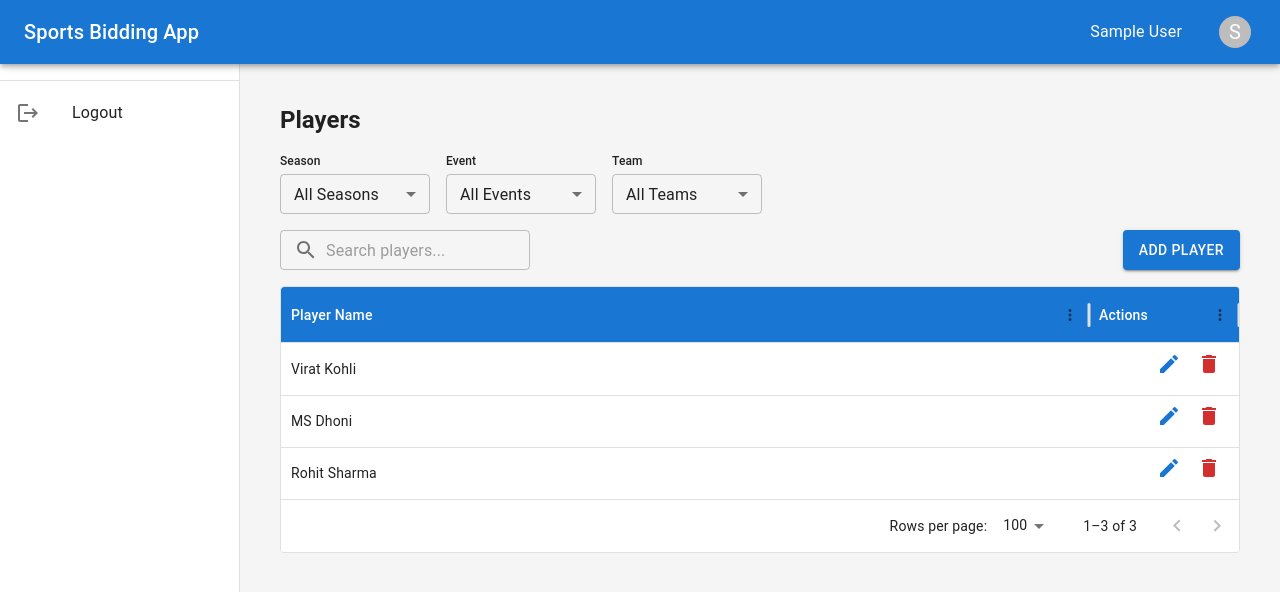
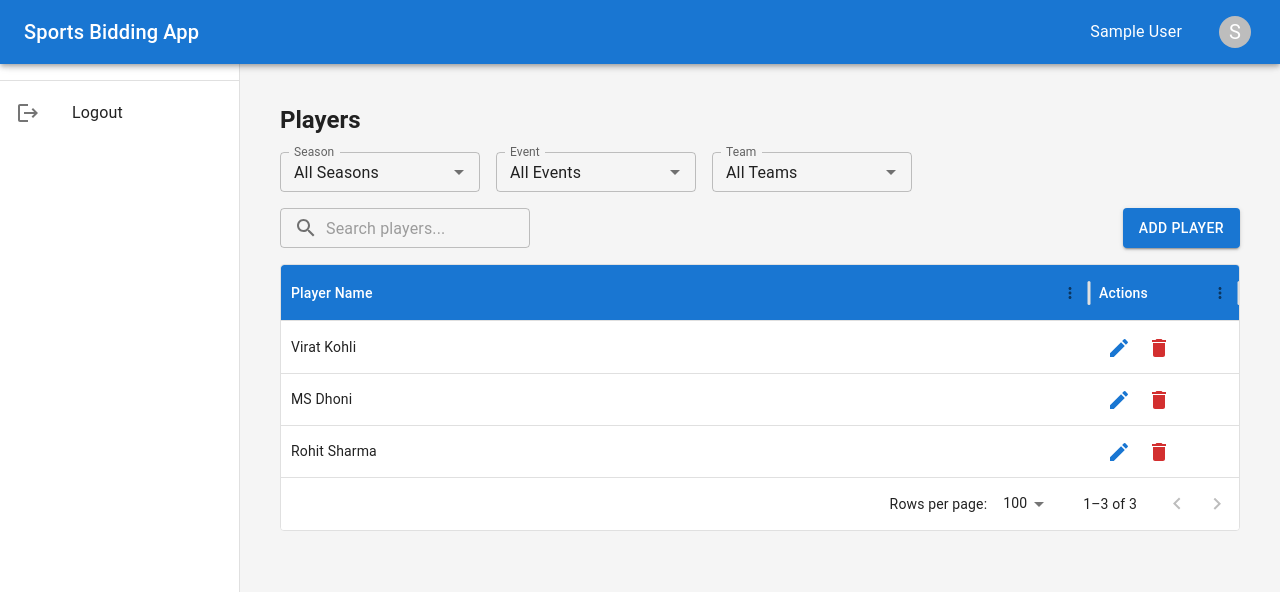
Before and after one commit to jibingzeropixels/auction_app_web, a Next.js app: page /dashboard/players in a window 1280 px wide. Shown: the top 592 px of the page. Built offline with nearby package versions, Linux system fonts and the light colour scheme; sample sign-in values are in the browser's storage.

Commit message:
replaced dropdown with searchdropdown and eye icon added

```diff
--- a/src/app/dashboard/players/page.tsx
+++ b/src/app/dashboard/players/page.tsx
@@ -14,29 +14,46 @@ import {
   IconButton,
   TextField,
   InputAdornment,
-  Select,
-  MenuItem,
   FormControl,
+  Autocomplete,
 } from "@mui/material";
 import EditIcon from "@mui/icons-material/Edit";
 import DeleteIcon from "@mui/icons-material/Delete";
 import SearchIcon from "@mui/icons-material/Search";
 
-const seasons = [
+type Season = { id: number | "all"; name: string };
+type EventType = { id: number | "all"; name: string; seasonId: number };
+type TeamType = { id: number | "all"; name: string; eventId: number };
+
+const seasons: Season[] = [
   { id: 1, name: "2025-2026" },
   { id: 2, name: "2026-2027" },
 ];
 
-const events = [
+const events: EventType[] = [
   { id: 1, name: "Men's Cricket", seasonId: 1 },
   { id: 2, name: "Women's Cricket", seasonId: 1 },
   { id: 3, name: "Junior Cricket", seasonId: 2 },
 ];
 
-const teams = [
+const teams: TeamType[] = [
   { id: 1, name: "Mumbai Indians", eventId: 1 },
   { id: 2, name: "CSK", eventId: 1 },
   { id: 3, name: "RCB", eventId: 2 },
+];
+
+// Prepend "All" options.
+const seasonOptions: Season[] = [
+  { id: "all", name: "All Seasons" },
+  ...seasons,
+];
+const eventOptions: EventType[] = [
+  { id: "all", name: "All Events", seasonId: 0 },
+  ...events,
+];
+const teamOptions: TeamType[] = [
+  { id: "all", name: "All Teams", eventId: 0 },
+  ...teams,
 ];
 
 const initialRows = [
@@ -48,9 +65,20 @@ const initialRows = [
 export default function PlayersPage() {
   const router = useRouter();
   const [searchTerm, setSearchTerm] = useState("");
-  const [selectedSeason, setSelectedSeason] = useState<number | "all">("all");
-  const [selectedEvent, setSelectedEvent] = useState<number | "all">("all");
-  const [selectedTeam, setSelectedTeam] = useState<number | "all">("all");
+  const [selectedSeason, setSelectedSeason] = useState<Season>({
+    id: "all",
+    name: "All Seasons",
+  });
+  const [selectedEvent, setSelectedEvent] = useState<EventType>({
+    id: "all",
+    name: "All Events",
+    seasonId: 0,
+  });
+  const [selectedTeam, setSelectedTeam] = useState<TeamType>({
+    id: "all",
+    name: "All Teams",
+    eventId: 0,
+  });
   const [filteredRows, setFilteredRows] = useState(initialRows);
   const [openDeleteDialog, setOpenDeleteDialog] = useState(false);
   const [selectedPlayer, setSelectedPlayer] = useState<{
@@ -65,54 +93,68 @@ export default function PlayersPage() {
   useEffect(() => {
     if (containerRef.current) {
       const measuredWidth = containerRef.current.offsetWidth;
-      // Set maxWidth to the measured width without any cap.
       setComputedMaxWidth(`${measuredWidth}px`);
     }
   }, []);
 
-  const handleSearch = (event: React.ChangeEvent<HTMLInputElement>) => {
-    const value = event.target.value.toLowerCase();
+  const filterData = (
+    season: Season,
+    event: EventType,
+    team: TeamType,
+    search: string
+  ) => {
+    const filtered = initialRows.filter((row) => {
+      const teamFound = teams.find((t) => t.id === row.teamId);
+      const eventFound = events.find((e) => e.id === teamFound?.eventId);
+      const seasonFound = seasons.find((s) => s.id === eventFound?.seasonId);
+
+      return (
+        (season.id === "all" || seasonFound?.id === season.id) &&
+        (event.id === "all" || eventFound?.id === event.id) &&
+        (team.id === "all" || teamFound?.id === team.id) &&
+        row.name.toLowerCase().includes(search)
+      );
+    });
+    setFilteredRows(filtered);
+  };
+
+  const handleSearch = (e: React.ChangeEvent<HTMLInputElement>) => {
+    const value = e.target.value.toLowerCase();
     setSearchTerm(value);
     filterData(selectedSeason, selectedEvent, selectedTeam, value);
   };
 
-  const handleSeasonChange = (event: any) => {
-    setSelectedSeason(event.target.value);
-    setSelectedEvent("all");
-    setSelectedTeam("all");
-    filterData(event.target.value, "all", "all", searchTerm);
+  const handleSeasonChange = (_: any, newValue: Season | null) => {
+    if (newValue) {
+      setSelectedSeason(newValue);
+      // Reset event and team to "All" whenever season changes.
+      const allEvent: EventType = {
+        id: "all",
+        name: "All Events",
+        seasonId: 0,
+      };
+      const allTeam: TeamType = { id: "all", name: "All Teams", eventId: 0 };
+      setSelectedEvent(allEvent);
+      setSelectedTeam(allTeam);
+      filterData(newValue, allEvent, allTeam, searchTerm);
+    }
   };
 
-  const handleEventChange = (event: any) => {
-    setSelectedEvent(event.target.value);
-    setSelectedTeam("all");
-    filterData(selectedSeason, event.target.value, "all", searchTerm);
+  const handleEventChange = (_: any, newValue: EventType | null) => {
+    if (newValue) {
+      setSelectedEvent(newValue);
+      // Reset team to "All" when event changes.
+      const allTeam: TeamType = { id: "all", name: "All Teams", eventId: 0 };
+      setSelectedTeam(allTeam);
+      filterData(selectedSeason, newValue, allTeam, searchTerm);
+    }
   };
 
-  const handleTeamChange = (event: any) => {
-    setSelectedTeam(event.target.value);
-    filterData(selectedSeason, selectedEvent, event.target.value, searchTerm);
-  };
-
-  const filterData = (
-    seasonId: number | "all",
-    eventId: number | "all",
-    teamId: number | "all",
-    search: string
-  ) => {
-    const filtered = initialRows.filter((row) => {
-      const team = teams.find((t) => t.id === row.teamId);
-      const event = events.find((e) => e.id === team?.eventId);
-      const season = seasons.find((s) => s.id === event?.seasonId);
-
-      return (
-        (seasonId === "all" || season?.id === seasonId) &&
-        (eventId === "all" || event?.id === eventId) &&
-        (teamId === "all" || team?.id === teamId) &&
-        row.name.toLowerCase().includes(search)
-      );
-    });
-    setFilteredRows(filtered);
+  const handleTeamChange = (_: any, newValue: TeamType | null) => {
+    if (newValue) {
+      setSelectedTeam(newValue);
+      filterData(selectedSeason, selectedEvent, newValue, searchTerm);
+    }
   };
 
   const handleEdit = (playerId: number) => {
@@ -127,7 +169,7 @@ export default function PlayersPage() {
   const confirmDelete = () => {
     if (selectedPlayer) {
       console.log(`Deleting player ${selectedPlayer.id}`);
-      // TODO: Add actual delete logic here
+      // TODO: Add actual delete logic here.
     }
     setOpenDeleteDialog(false);
     setSelectedPlayer(null);
@@ -140,25 +182,18 @@ export default function PlayersPage() {
       flex: 1,
       headerClassName: "super-app-theme--header",
     },
-
     {
       field: "actions",
       headerName: "Actions",
       sortable: false,
       headerClassName: "super-app-theme--header",
-      flex: 0, // Prevents expanding
+      flex: 0,
       minWidth: 150,
       renderCell: (params) => (
-        <Box
-          sx={{
-            display: "flex",
-            justifyContent: "flex-end",
-            width: "100%",
-          }}
-        >
+        <Box>
           <IconButton
-            onClick={(event) => {
-              event.stopPropagation();
+            onClick={(e) => {
+              e.stopPropagation();
               handleEdit(params.row.id);
             }}
             color="primary"
@@ -166,8 +201,8 @@ export default function PlayersPage() {
             <EditIcon />
           </IconButton>
           <IconButton
-            onClick={(event) => {
-              event.stopPropagation();
+            onClick={(e) => {
+              e.stopPropagation();
               handleDeleteClick(params.row);
             }}
             color="error"
@@ -191,63 +226,54 @@ export default function PlayersPage() {
 
       {/* Dropdown Filters */}
       <Box sx={{ display: "flex", gap: 2, mb: 2 }}>
-        <Box>
-          <Typography sx={{ mb: 0.5, fontSize: 12, fontWeight: 500 }}>
-            Season
-          </Typography>
         <FormControl sx={{ minWidth: 150 }}>
-            <Select
+          <Autocomplete
+            disablePortal
+            options={seasonOptions}
             value={selectedSeason}
             onChange={handleSeasonChange}
-              sx={{ height: 40 }}
-            >
-              <MenuItem value="all">All Seasons</MenuItem>
-              {seasons.map((season) => (
-                <MenuItem key={season.id} value={season.id}>
-                  {season.name}
-                </MenuItem>
-              ))}
-            </Select>
+            getOptionLabel={(option) => option.name}
+            sx={{ width: 200, "& .MuiInputBase-root": { height: 40 } }}
+            clearIcon={null}
+            renderInput={(params) => <TextField {...params} label="Season" />}
+          />
         </FormControl>
-        </Box>
-        <Box>
-          <Typography sx={{ mb: 0.5, fontSize: 12, fontWeight: 500 }}>
-            Event
-          </Typography>
+
         <FormControl sx={{ minWidth: 150 }}>
-            <Select
+          <Autocomplete
+            disablePortal
+            options={eventOptions.filter(
+              (ev) =>
+                selectedSeason.id === "all" ||
+                ev.id === "all" ||
+                ev.seasonId === selectedSeason.id
+            )}
             value={selectedEvent}
             onChange={handleEventChange}
-              sx={{ height: 40 }}
-            >
-              <MenuItem value="all">All Events</MenuItem>
-              {events.map((event) => (
-                <MenuItem key={event.id} value={event.id}>
-                  {event.name}
-                </MenuItem>
-              ))}
-            </Select>
+            getOptionLabel={(option) => option.name}
+            sx={{ width: 200, "& .MuiInputBase-root": { height: 40 } }}
+            clearIcon={null}
+            renderInput={(params) => <TextField {...params} label="Event" />}
+          />
         </FormControl>
-        </Box>
-        <Box>
-          <Typography sx={{ mb: 0.5, fontSize: 12, fontWeight: 500 }}>
-            Team
-          </Typography>
+
         <FormControl sx={{ minWidth: 150 }}>
-            <Select
+          <Autocomplete
+            disablePortal
+            options={teamOptions.filter(
+              (tm) =>
+                selectedEvent.id === "all" ||
+                tm.id === "all" ||
+                tm.eventId === selectedEvent.id
+            )}
             value={selectedTeam}
             onChange={handleTeamChange}
-              sx={{ height: 40 }}
-            >
-              <MenuItem value="all">All Teams</MenuItem>
-              {teams.map((team) => (
-                <MenuItem key={team.id} value={team.id}>
-                  {team.name}
-                </MenuItem>
-              ))}
-            </Select>
+            getOptionLabel={(option) => option.name}
+            sx={{ width: 200, "& .MuiInputBase-root": { height: 40 } }}
+            clearIcon={null}
+            renderInput={(params) => <TextField {...params} label="Team" />}
+          />
         </FormControl>
-        </Box>
       </Box>
 
       {/* Search Bar & Add Player Button */}
@@ -266,14 +292,12 @@ export default function PlayersPage() {
           sx={{ width: 250 }}
           value={searchTerm}
           onChange={handleSearch}
-          slotProps={{
-            input: {
+          InputProps={{
             startAdornment: (
               <InputAdornment position="start">
                 <SearchIcon />
               </InputAdornment>
             ),
-            },
           }}
         />
         <Button
```
Also changed, not shown: src/app/dashboard/events/page.tsx (+41 -48 lines), src/app/dashboard/teams/page.tsx (+87 -82 lines). Lines whose indentation alone changed are shown as unchanged.
